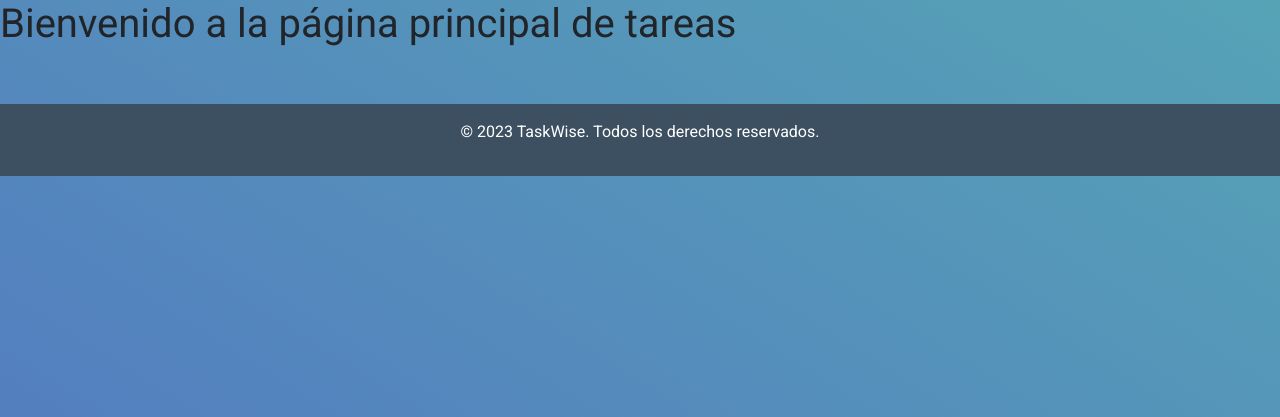
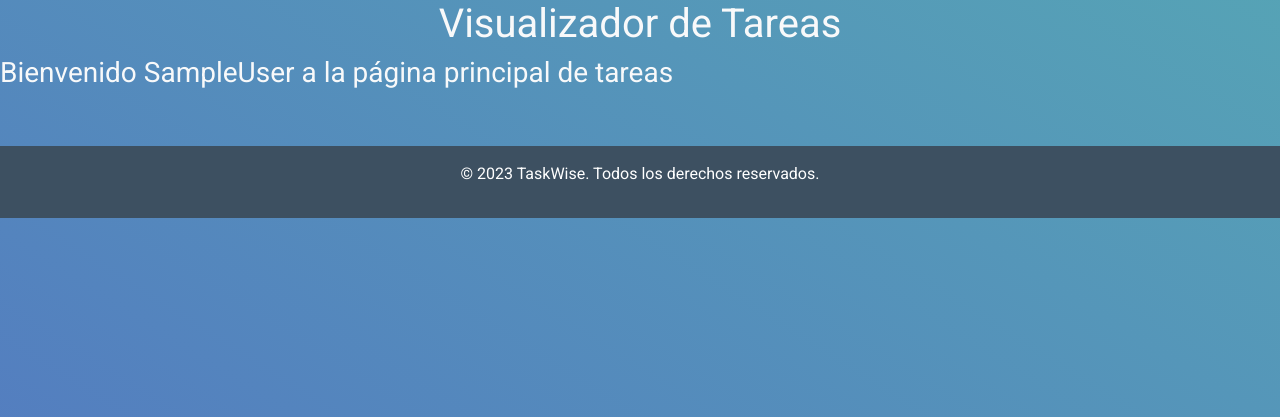
Before and after one commit to BastianPerezG/IndividualModulo7, a Django app: page /tareas in a window 1280 px wide. Shown: the part 74-491 px from the top of the page. Run offline with Django 4.2, Linux system fonts and the light colour scheme; the visitor is signed in with stand-in values (Sample User, id 1).

Commit message:
arreglos menores a las vistas

```diff
--- a/misTareas/tareasApp/templates/tareas.html
+++ b/misTareas/tareasApp/templates/tareas.html
@@ -1,5 +1,6 @@
 {% extends "base.html" %}
 {%block title%}{{titulo}}{%endblock%}
 {%block content%}
-<h1>Bienvenido a la página principal de tareas</h1>
+<h1 class="text-center text-light">{{titulo}}</h1>
+<h3 class="text-light">Bienvenido {{primer_nombre}}{{primer_apellido}} a la página principal de tareas</h3>
 {%endblock%}
--- a/misTareas/tareasApp/views.py
+++ b/misTareas/tareasApp/views.py
@@ -71,5 +71,12 @@ class RegistroView(TemplateView):
 class TareasView(TemplateView):
     template_name = 'tareas.html'
     def get(self, request, *args, **kwargs):
-        title = "Tareas"
-        return render(request, self.template_name, {'titulo': title})
+        title = "Visualizador de Tareas"
+        primer_nombre = request.user.first_name
+        primer_apellido = request.user.last_name
+        context = {
+            "titulo": title,
+            "primer_nombre": primer_nombre,
+            "primer_apellido": primer_apellido
+        }
+        return render(request, self.template_name, context)
```
